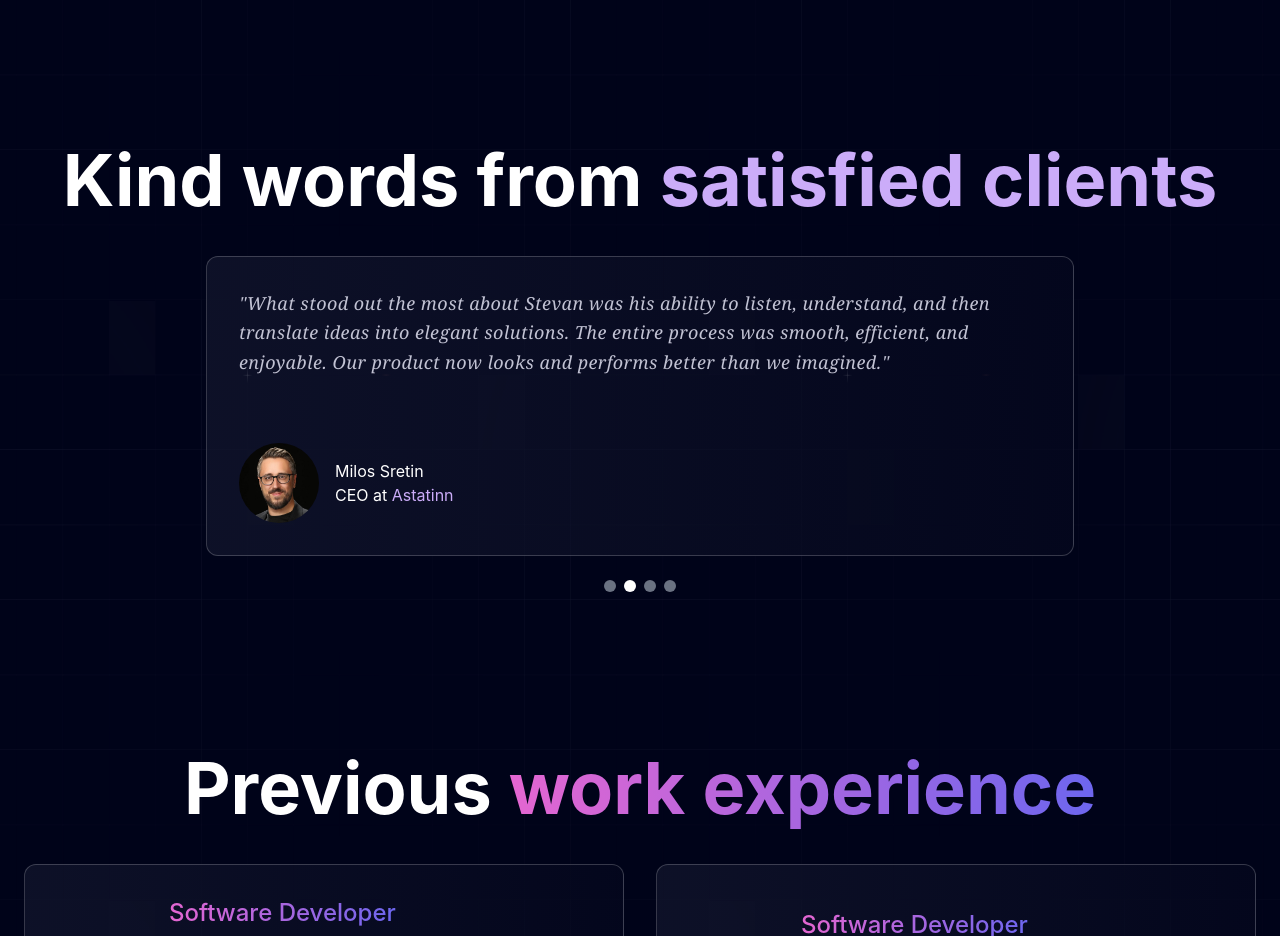
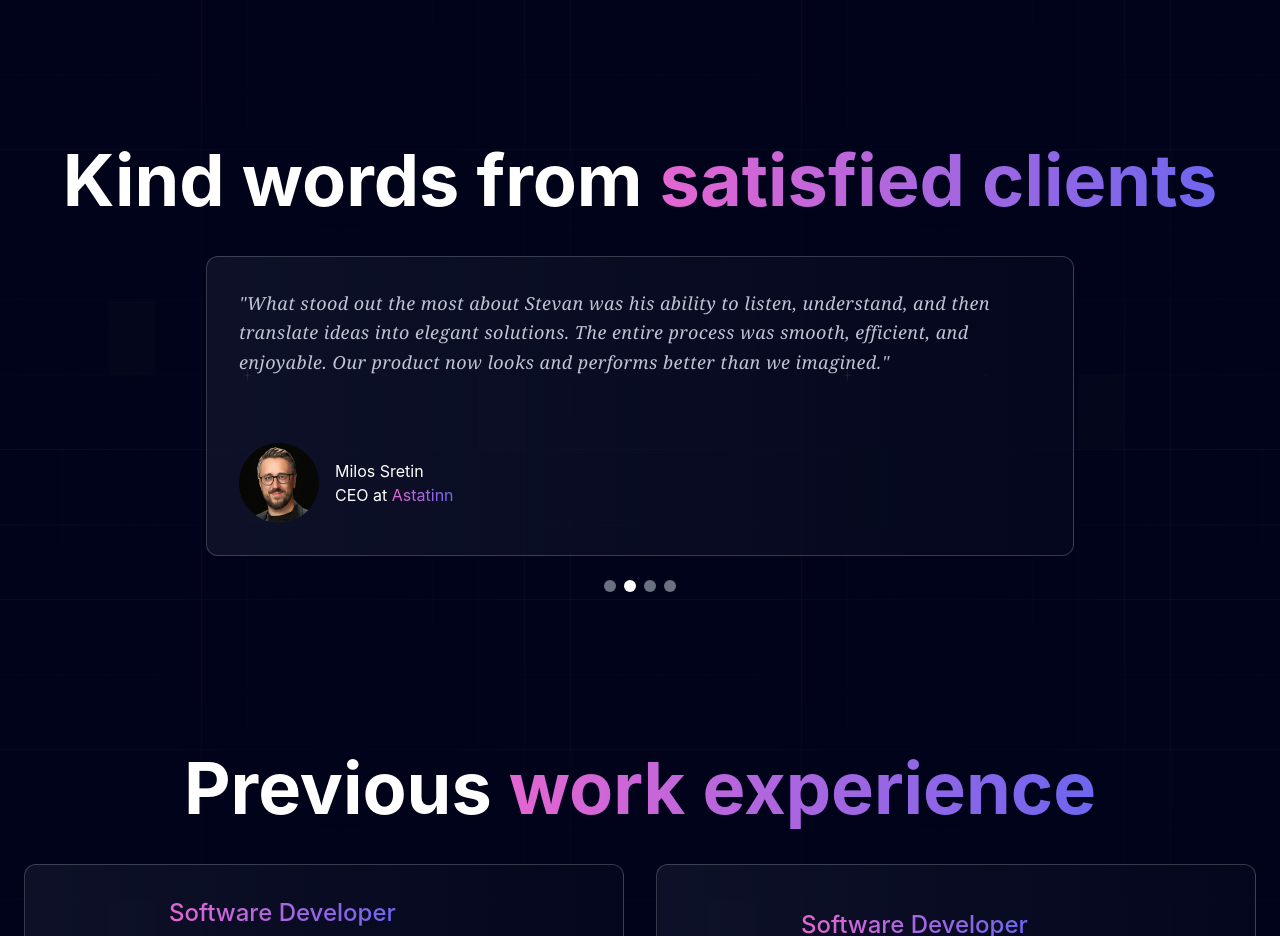
Before and after one commit to Nikolic1992/my-portfolio, a React (Vite) app: page / in a window 1280 px wide. Shown: the part 3300-4236 px from the top of the page. Built offline with nearby package versions, Linux system fonts and the light colour scheme.

Commit message:
update text color to gradient

```diff
--- a/src/components/Testimonials.tsx
+++ b/src/components/Testimonials.tsx
@@ -89,8 +89,7 @@ function Testimonials() {
   return (
     <div className="mt-40 flex flex-col items-center justify-center">
       <h1 className="text-mainWhite mb-10 text-center">
-        Kind words from{" "}
-        <span className="text-lightPurple">satisfied clients</span>
+        Kind words from <span className="gradient-text">satisfied clients</span>
       </h1>
 
       <div className="w-full max-w-[900px] overflow-hidden" ref={emblaRef}>
@@ -111,7 +110,7 @@ function Testimonials() {
                     <p>{item.name}</p>
                     <p>
                       {item.role}
-                      <span className="text-lightPurple">{item.company}</span>
+                      <span className="gradient-text">{item.company}</span>
                     </p>
                   </div>
                 </div>
```
